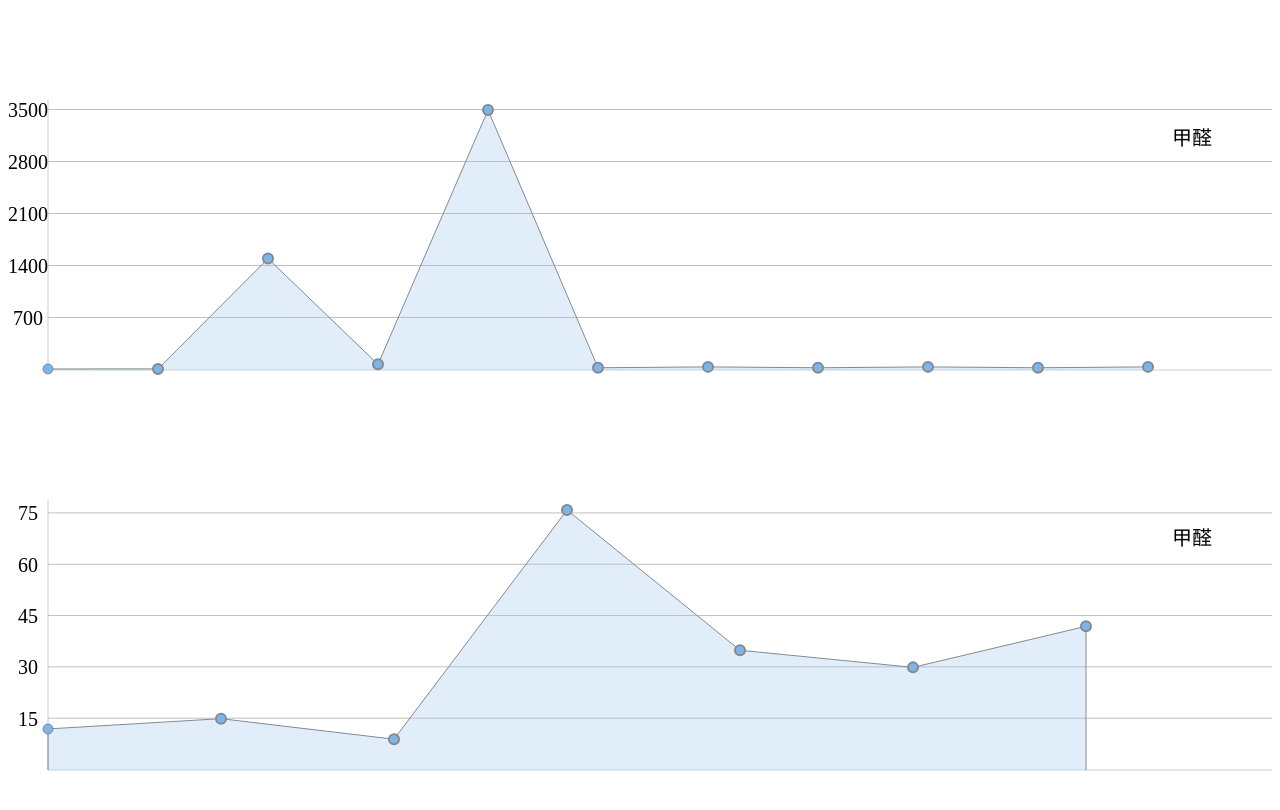
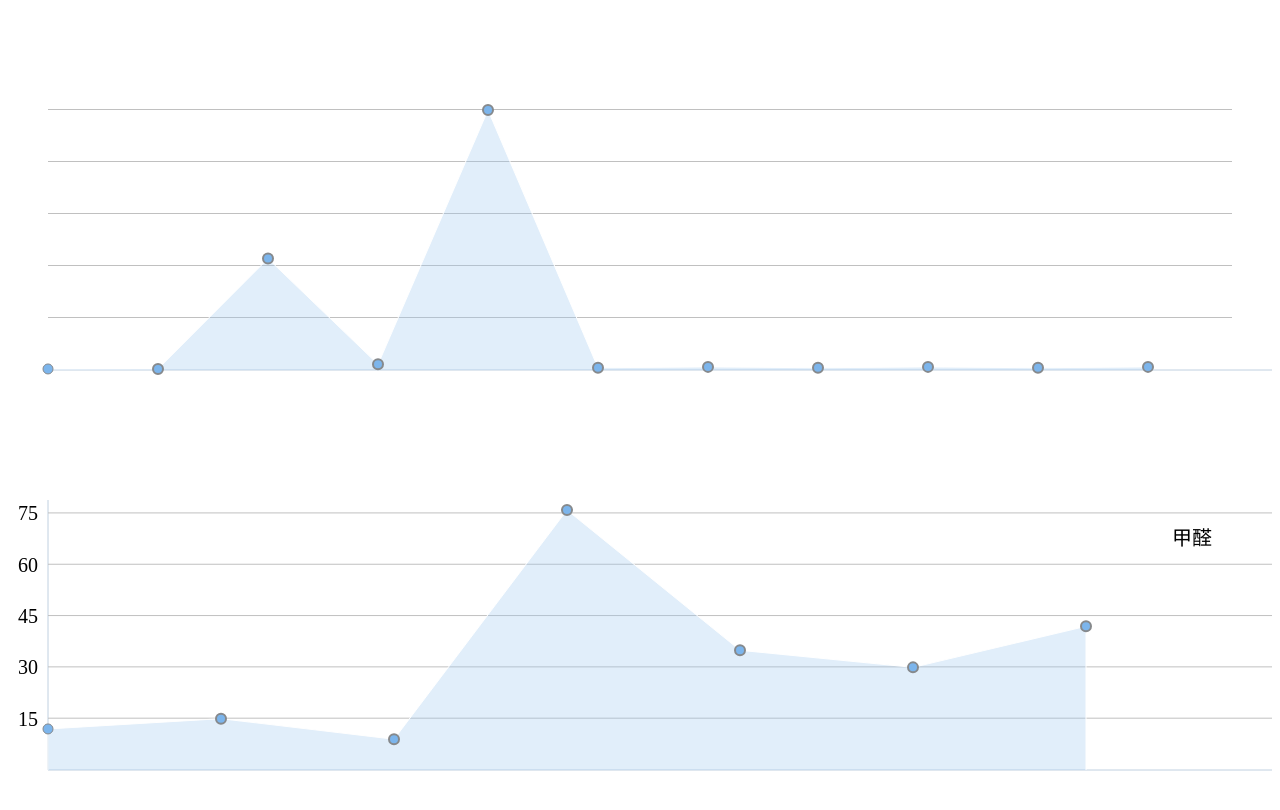
Before and after one commit to webJackchen/svg-graphic, a plain HTML site: page index.html in a window 1280 px wide. Drawn offline with Linux system fonts and the light colour scheme.

Commit message:
更新几个配置参数，增加字体颜色控制，坐标轴显示隐藏。。

```diff
--- a/index.html
+++ b/index.html
@@ -24,6 +24,11 @@
         var d1 = new CreatLine();
         d1.init(oDiv1,{
             type:"甲醛",
+            xTitleShow:true,      //显示X轴标题
+            yTextHide:true,        //X轴标题字体大小
+            yLineHide:true,      //X轴标题字体大小
+            xTextFontSise:12,     //X轴标题字体大小
+            textColor:"#fff",     //全局字体颜色
             data:[{x:"周一",y:14},{x:"周二",y:15},{x:"周三",y:1500},{x:"周四",y:76},{x:"周五",y:3500},{x:"周六",y:30},{x:"周天",y:42},{x:"周六",y:30},{x:"周天",y:42},{x:"周六",y:30},{x:"周天",y:42}]
         });
         var oDiv2 = document.getElementById("div2");
--- a/svg-graphic.js
+++ b/svg-graphic.js
@@ -14,7 +14,11 @@
         this.oParent = null,
             this.settings = {
                 type:"甲醛",
-                xTitle:false,
+                xTitleShow:false,
+                yTextHide:false,
+                yLineHide:false,
+                xTextFontSise:20,
+                textColor:"#000",
                 data:[{x:"周一",y:12},{x:"周二",y:15},{x:"周三",y:9},{x:"周四",y:76},{x:"周五",y:35},{x:"周六",y:30},{x:"周天",y:42}]
             }
     }
@@ -57,15 +61,20 @@
         var yUnit = this.figureYunit(yMax);
         var oG = creatTage("g",{style:"cursor:pointer"});
         var oLine = creatTage("line",{x1:40,y1:0,x2:40,y2:yMax-30,stroke:"#c0d0e0"});
-        oG.appendChild(oLine);
+        var xEnd = this.settings.yLineHide ? this.xMax-40:this.xMax;
+        if(this.settings.yLineHide == false){
+            oG.appendChild(oLine);
+        }
         for(var i=0;i<=5;i++){
             if(i == 0){
                 continue;
             }
-            var oText =  creatTage("text",{x:20,y:yMax-yUnit.yDataUnit*i*yUnit.yFigureUnits -23,"font-size":"20",'text-anchor':'middle'});
-            var oLine1 = creatTage("line",{x1:40,y1:yMax-yUnit.yDataUnit*i*yUnit.yFigureUnits -30.5,x2:this.xMax,y2:yMax-yUnit.yDataUnit*i*yUnit.yFigureUnits -30.5,stroke:"#c0c0c0","stroke-width":1});
+            var oText =  creatTage("text",{x:20,y:yMax-yUnit.yDataUnit*i*yUnit.yFigureUnits -23,"font-size":"20",'text-anchor':'middle',"fill":this.settings.textColor});
+            var oLine1 = creatTage("line",{x1:40,y1:yMax-yUnit.yDataUnit*i*yUnit.yFigureUnits -30.5,x2:xEnd,y2:yMax-yUnit.yDataUnit*i*yUnit.yFigureUnits -30.5,stroke:"#c0c0c0","stroke-width":1});
             oText.textContent = yUnit.yDataUnit*i;
-            oG.appendChild(oText);
+            if(this.settings.yTextHide == false){
+                oG.appendChild(oText);
+            }
             oG.appendChild(oLine1);
         }
         this.oSvg .appendChild(oG);
@@ -75,20 +84,21 @@
         var oG = creatTage("g",{});
         var oLine = creatTage("line",{x1:"40",y1:this.yMax-30,x2:this.xMax,y2:this.yMax-30,stroke:"#c0d0e0"});
         oG.appendChild(oLine);
-        if(this.settings.xTitle){
+        if(this.settings.xTitleShow){
             for(var i=0;i<this.settings.data.length;i++){
-                var oText =  creatTage("text",{x:i*xUnit.xDataUnit+40,y:this.yMax-10,"font-size":"20",'text-anchor':'middle'});
+                var oText =  creatTage("text",{x:i*xUnit.xDataUnit+40,y:this.yMax-10,"font-size":this.settings.xTextFontSise,'text-anchor':'middle',"fill":this.settings.textColor});
                 oText.textContent = this.settings.data[i].x;
                 oG.appendChild(oText);
             }
         }
-        var oText =  creatTage("text",{x:this.xMax-80,y:45,"font-size":"20",'text-anchor':'middle'});
+        var oText =  creatTage("text",{x:this.xMax-80,y:45,"font-size":"20",'text-anchor':'middle',"fill":this.settings.textColor});
         oText.textContent  = this.settings.type;
         oG.appendChild(oText);
         this.oSvg .appendChild(oG);
     }
     d3.CreatLine.prototype.polyLineDrew = function(){
-        var oPolyLine = creatTage('polyline',{'fill':'rgba(155,198,239,0.3)','stroke':'#86898c','stroke-width':'1'});
+        //var oPolyLine = creatTage('polyline',{'fill':'rgba(155,198,239,0.3)','stroke':'#86898c','stroke-width':'1'});
+        var oPolyLine = creatTage('polyline',{'fill':'rgba(155,198,239,0.3)','stroke':'#fff','stroke-width':'1'});
         var piontsNum = "";
         var oCircleArr = [];
         var lastPoint = "";
```
